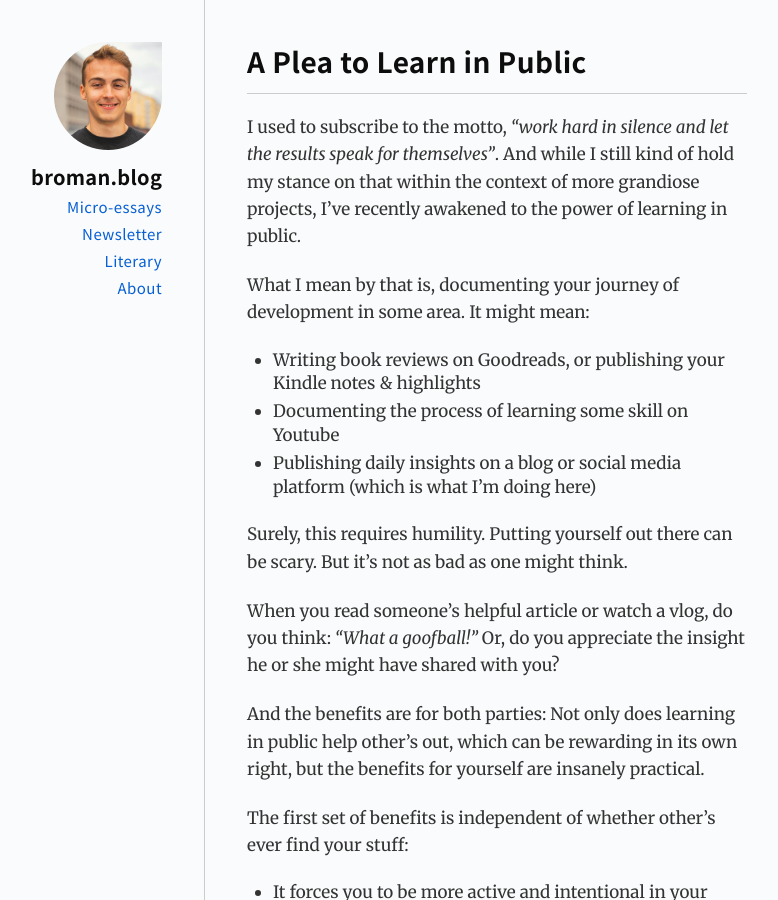
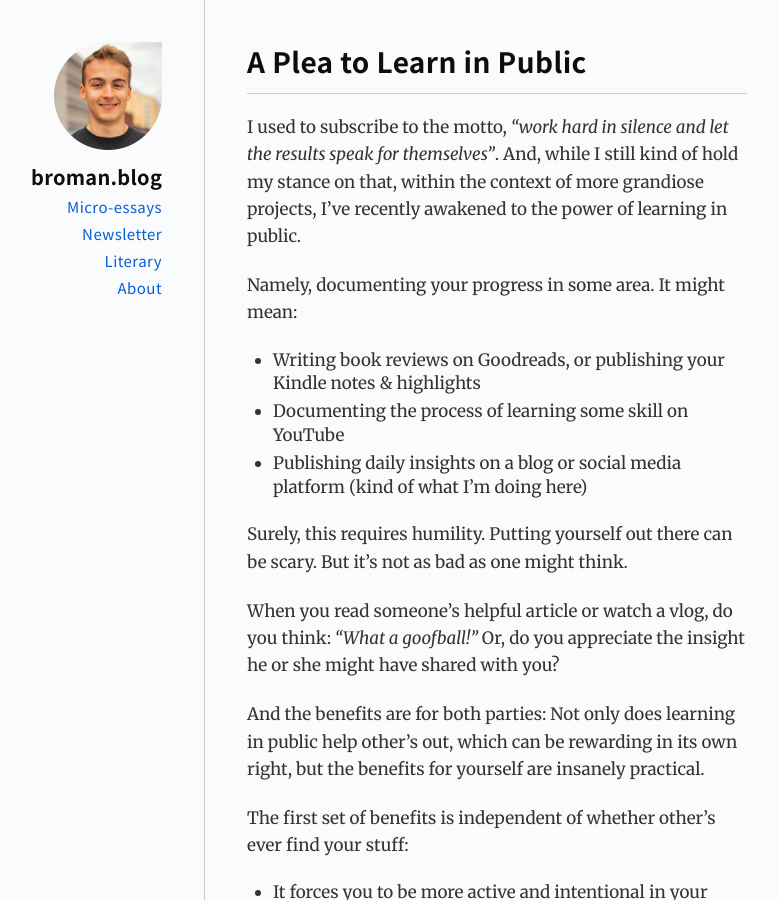
Before and after one commit to gdbroman/broman.blog, a Jekyll site: the page built from _posts/2020/2020-09-18-learn-in-public.md, in a window 1280 px wide and 900 px high. Shown: the whole window, without its empty margins (251-1029 px from the left). Built offline with Jekyll 4.4.1, drawn with Linux system fonts in a browser that asks for light colours.

Commit message:
revision

```diff
--- a/_posts/2020/2020-09-18-learn-in-public.md
+++ b/_posts/2020/2020-09-18-learn-in-public.md
@@ -3,13 +3,13 @@ title: "A Plea to Learn in Public"
 permalink: "learn-in-public"
 ---
 
-I used to subscribe to the motto, *"work hard in silence and let the results speak for themselves"*. And while I still kind of hold my stance on that within the context of more grandiose projects, I've recently awakened to the power of learning in public.
+I used to subscribe to the motto, *"work hard in silence and let the results speak for themselves"*. And, while I still kind of hold my stance on that, within the context of more grandiose projects, I've recently awakened to the power of learning in public.
 
-What I mean by that is, **documenting your journey of development** in some area. It might mean:
+Namely, documenting your progress in some area. It might mean:
 
 - Writing book reviews on Goodreads, or publishing your Kindle notes & highlights
-- Documenting the process of learning some skill on Youtube
-- Publishing daily insights on a blog or social media platform (which is what I'm doing here)
+- Documenting the process of learning some skill on YouTube
+- Publishing daily insights on a blog or social media platform (kind of what I'm doing here)
 
 Surely, this requires humility. Putting yourself out there can be scary. But it's not as bad as one might think.
 
```
